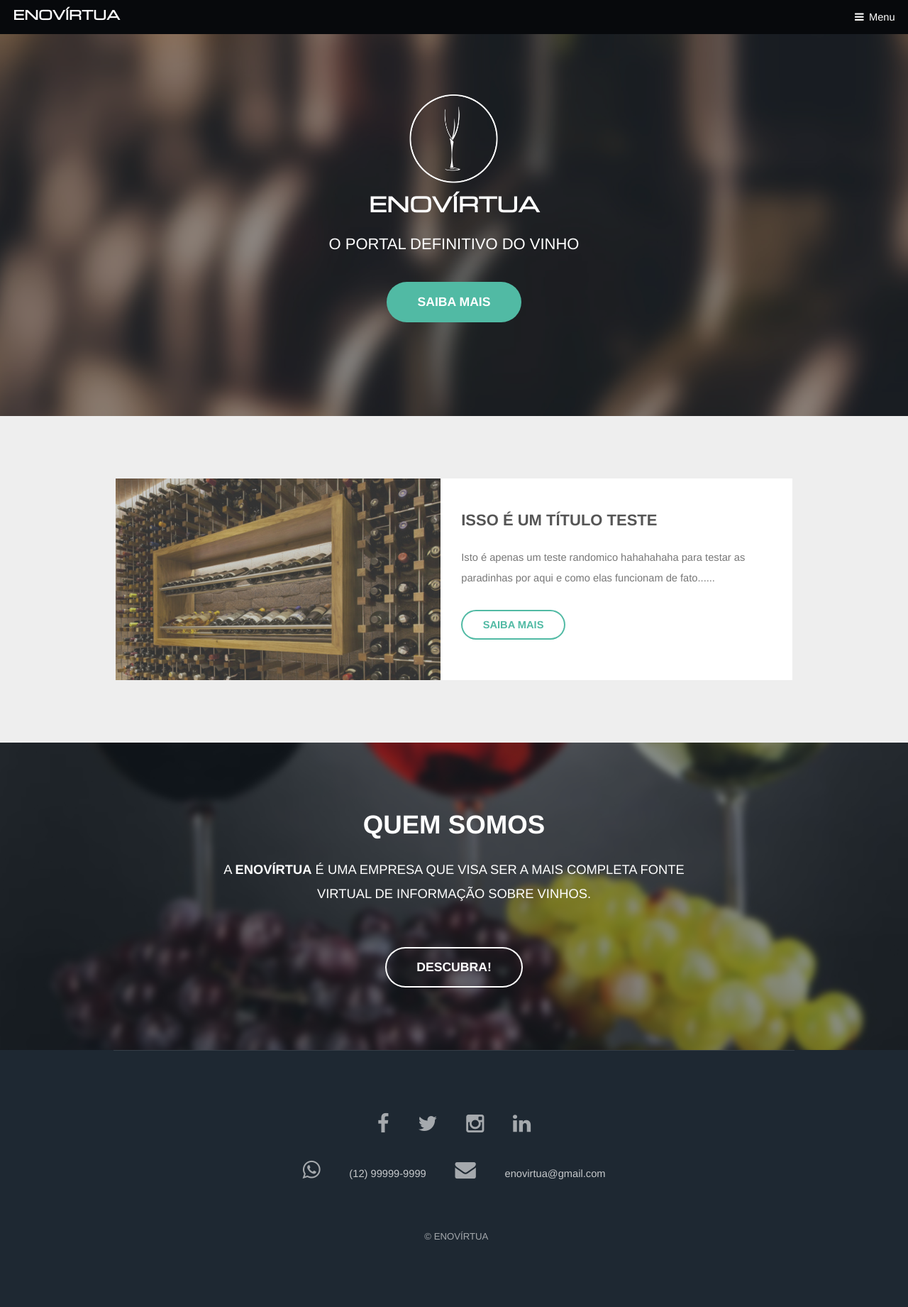
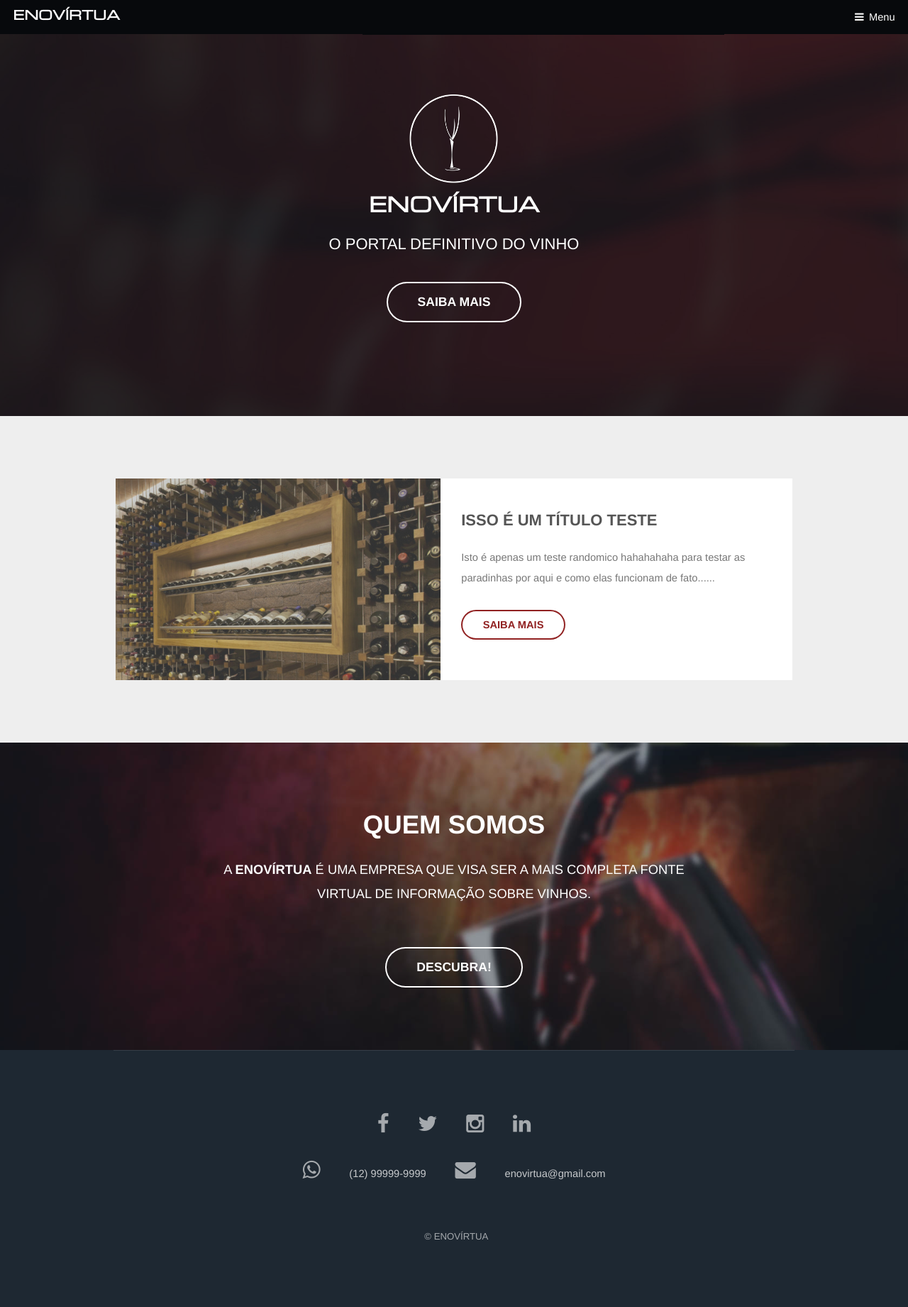
Before and after one commit to FernandoNSC5/Confraria, a PHP site: page / in a window 1280 px wide. Shown: the whole page at 71% size. Run offline with PHP 8.4, Linux system fonts and the light colour scheme.

Commit message:
Color patern alt

```diff
--- a/assets/css/main.css
+++ b/assets/css/main.css
@@ -1766,19 +1766,19 @@
 	}
 
 	input, select, textarea {
-		color: #25383B;
+		color: #380819;
 	}
 
 	a {
-		color: #51BAA4;
+		color: #912222;
 	}
 
 	strong, b {
-		color: #25383B;
+		color: #380819;
 	}
 
 	h1, h2, h3, h4, h5, h6 {
-		color: #25383B;
+		color: #380819;
 	}
 
 	blockquote {
@@ -2636,7 +2636,7 @@
 	input[type="radio"],
 	button,
 	.button {
-		background-color: #25383B;
+		background-color: #380819;
 		box-shadow: none;
 		color: #fff !important;
 	}
@@ -2674,7 +2674,7 @@
 		input[type="radio"].special,
 		button.special,
 		.button.special {
-			background-color: #51BAA4;
+			background-color: #912222;
 			box-shadow: none;
 			color: #fff !important;
 		}
@@ -2704,8 +2704,8 @@
 		button.alt,
 		.button.alt {
 			background-color: transparent;
-			box-shadow: inset 0 0 0 2px #51BAA4;
-			color: #51BAA4 !important;
+			box-shadow: inset 0 0 0 2px #912222;
+			color: #912222 !important;
 		}
 
 			input[type="submit"].alt:hover,
@@ -2892,7 +2892,7 @@
 			}
 
 			.wrapper.style1 a {
-				color: #51BAA4;
+				color: #912222;
 			}
 
 			.wrapper.style1 strong, .wrapper.style1 b {
@@ -3099,8 +3099,8 @@
 				.wrapper.style1 button.alt,
 				.wrapper.style1 .button.alt {
 					background-color: transparent;
-					box-shadow: inset 0 0 0 2px #51BAA4;
-					color: #51BAA4 !important;
+					box-shadow: inset 0 0 0 2px #912222;
+					color: #912222 !important;
 				}
 
 					.wrapper.style1 input[type="submit"].alt:hover,
@@ -3979,7 +3979,7 @@
 			#banner input[type="button"].special,
 			#banner button.special,
 			#banner .button.special {
-				background-color: #51BAA4;
+				background-color: #912222;
 				box-shadow: none;
 				color: #fff !important;
 			}
--- a/index.php
+++ b/index.php
@@ -23,7 +23,7 @@
 				<h2 style="font-family: eurostyle">Enovírtua</h2>
 				<p>O portal Definitivo do vinho</p>
 				<ul class="actions">
-					<li><a href="#" class="button big special">Saiba mais</a></li>
+					<li><a href="#" class="button big alt">Saiba mais</a></li>
 				</ul>
 			</section>
 
```
Also changed, not shown: other parts of assets/css/main.css (+32 -32 lines), images/banner.jpg, images/pic11.jpg.
